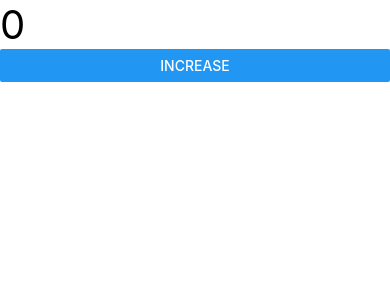
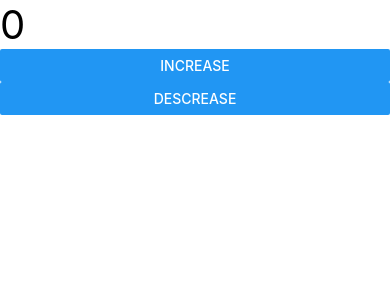
Before and after one commit to yakintech/techcareer-react-native-tutorial, a React Native app: screen / in a window 390 px wide. Shown: the top 300 px of the page. Built offline with nearby package versions, Linux system fonts and the light colour scheme.

Commit message:
state sample

```diff
--- a/tutorials/stateSample/StateSample3.js
+++ b/tutorials/stateSample/StateSample3.js
@@ -11,6 +11,7 @@ const StateSample3 = () => {
         <View>
             <Text style={{fontSize:40}}>{counter}</Text>
             <Button onPress={() => setCounter(counter + 1)} title='Increase'></Button>
+            <Button onPress={() => setCounter(counter - 1)} title='Descrease'></Button>
         </View>
     )
 }
```
